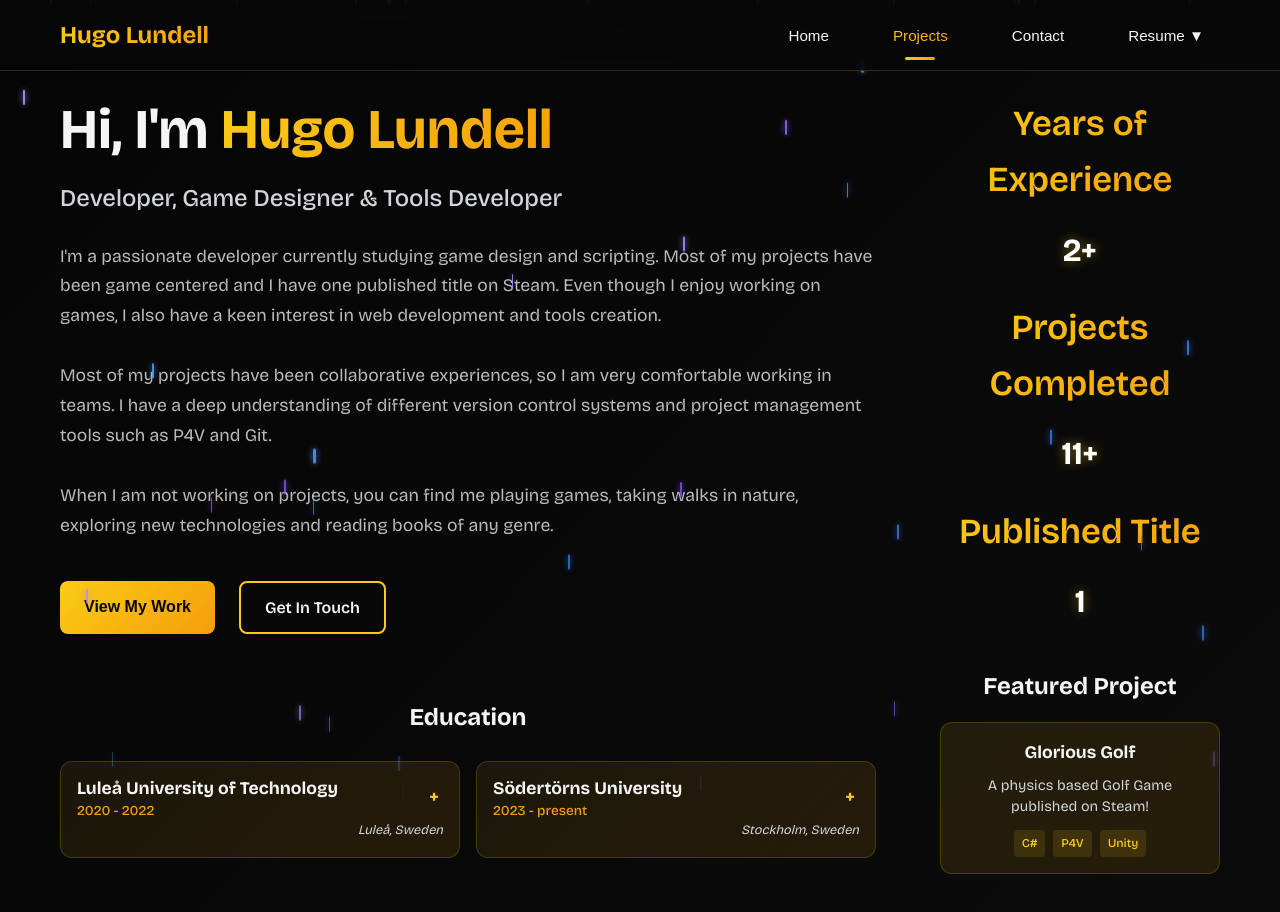
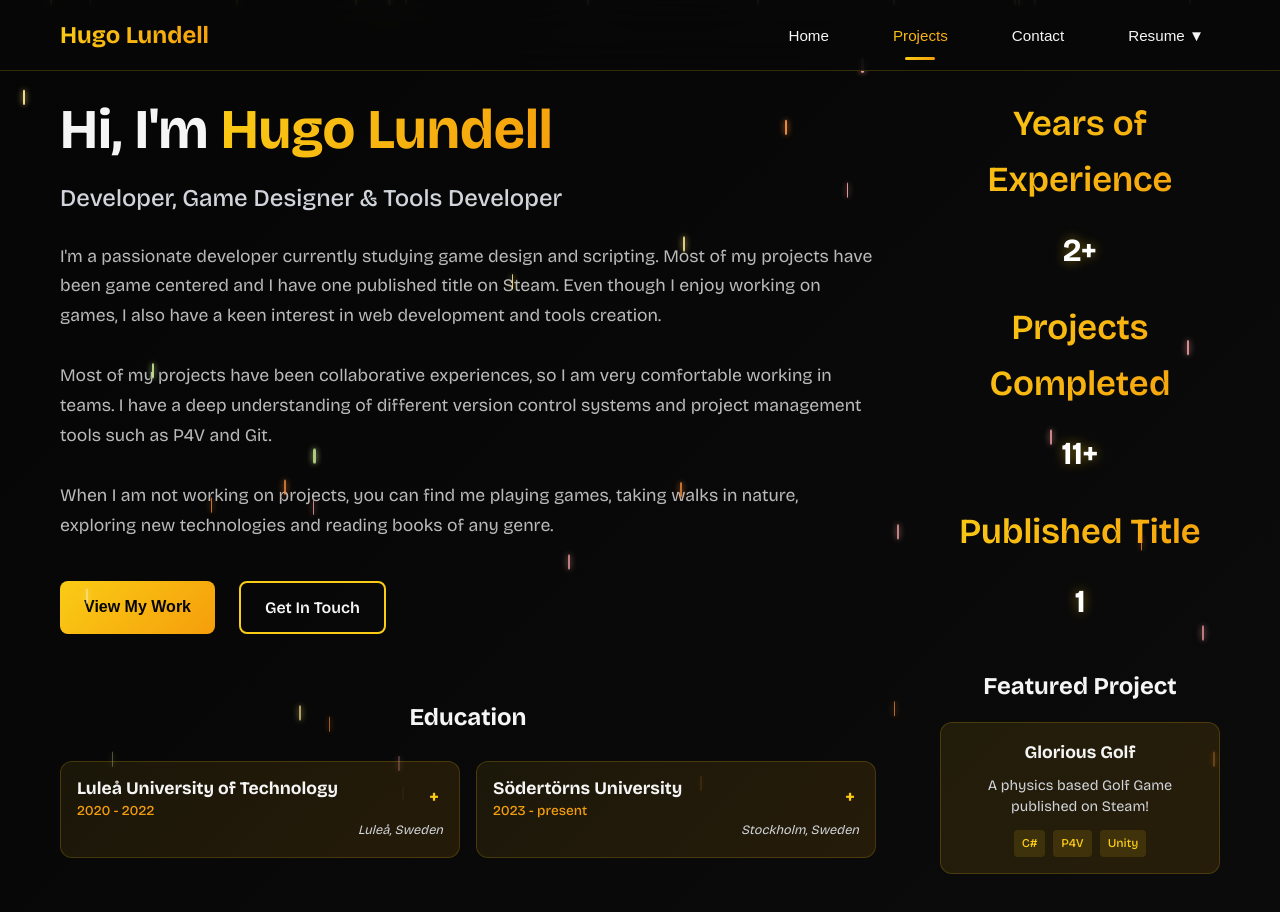
Before and after one commit to penniey/portfolio-website, a React (Vite) app: page / in a window 1280 px wide. Shown: the top 912 px of the page. Built offline with nearby package versions, Linux system fonts and the light colour scheme.

Commit message:
Change rain drop colors in Rain component

```diff
--- a/src/components/Rain.tsx
+++ b/src/components/Rain.tsx
@@ -14,14 +14,13 @@ const Rain: React.FC = () => {
   const [rainDrops, setRainDrops] = useState<RainDrop[]>([]);
 
   useEffect(() => {
-    const colors = ['#60a5fa', '#a78bfa', '#3b82f6', '#8b5cf6'];
+  const colors = ['#d9f99d', '#fde68a', '#fca5a5', '#fb923c'];
     const drops: RainDrop[] = [];
 
-    // Create 40 rain drops for hero section only
     for (let i = 0; i < 40; i++) {
       const x = Math.random() * 100;
       const color = colors[Math.floor(Math.random() * colors.length)];
-      const duration = 2 + Math.random() * 2; // 2-4s duration
+      const duration = 2 + Math.random() * 2;
       const delay = Math.random() * 4;
 
       drops.push({
```
